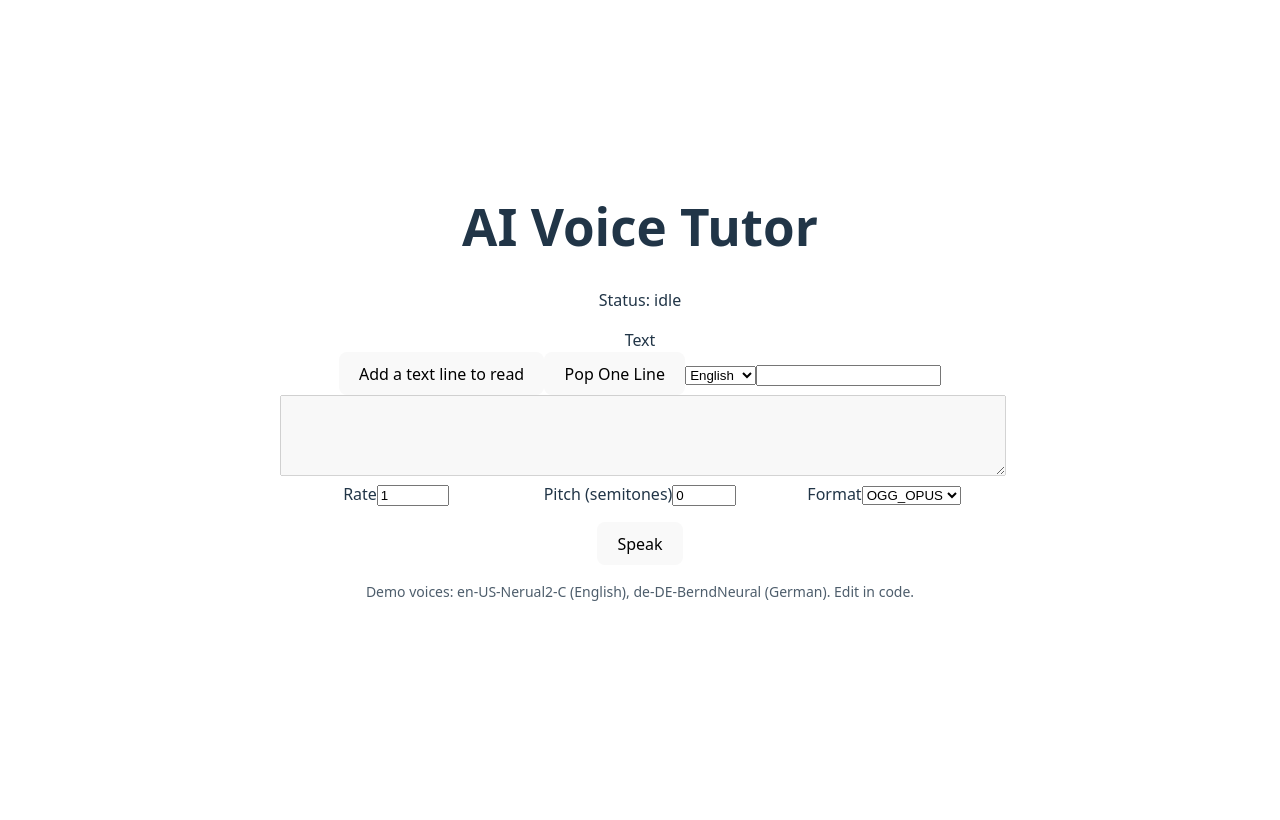
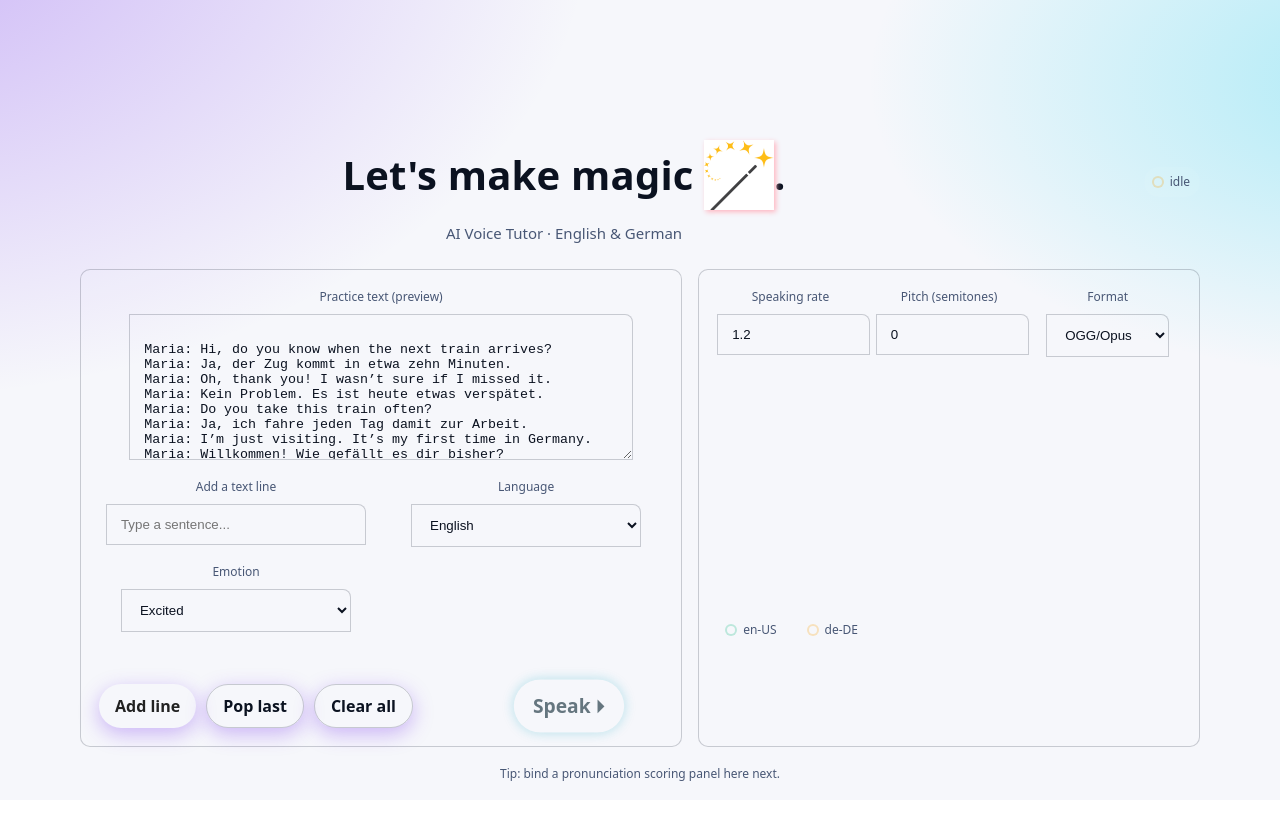
Before and after one commit to djwang0805-web/AI_Voice_Tutor_test, a React (Vite) app in the folder client/: page / in a window 1280 px wide. Shown: the top 820 px of the page. Built offline with nearby package versions, Linux system fonts and the light colour scheme; no server answers.

Commit message:
UI upgrade

```diff
--- a/client/src/App.jsx
+++ b/client/src/App.jsx
@@ -2,6 +2,7 @@ import { useState, useRef, useEffect } from 'react'
 import reactLogo from './assets/react.svg'
 import viteLogo from '/vite.svg'
 import './App.css'
+import './theme.css'
 
 import { AudioQueue, getCtx } from './audioQueue'
 
@@ -9,8 +10,29 @@ const WS_URL = import.meta.env.VITE_WS_URL || 'https://clastic-patiently-sherrel
 
 function App() {
   const [text, setText] = useState('');
-  const [textList, setTextList] = useState([]);
-  const [speakingRate, setSpeakingRate] = useState(1.0);
+  const [textList, setTextList] = useState([
+      { text: "Hi, do you know when the next train arrives?", voiceName: 'en-US-Neural2-C', lang: 'en-US'},
+      { text: "Ja, der Zug kommt in etwa zehn Minuten.", voiceName: 'de-DE-BerndNeural', lang: 'de-DE'},
+      { text: "Oh, thank you! I wasn’t sure if I missed it.", voiceName: 'en-US-Neural2-C', lang: 'en-US'},
+      { text: "Kein Problem. Es ist heute etwas verspätet.", voiceName: 'de-DE-BerndNeural', lang: 'de-DE'},
+      { text: "Do you take this train often?", voiceName: 'en-US-Neural2-C', lang: 'en-US'},
+      { text: "Ja, ich fahre jeden Tag damit zur Arbeit.", voiceName: 'de-DE-BerndNeural', lang: 'de-DE'},
+      { text: "I’m just visiting. It’s my first time in Germany.", voiceName: 'en-US-Neural2-C', lang: 'en-US'},
+      { text: "Willkommen! Wie gefällt es dir bisher?", voiceName: 'de-DE-BerndNeural', lang: 'de-DE'},
+      { text: "I really like it! The cities are beautiful.", voiceName: 'en-US-Neural2-C', lang: 'en-US'},
+      { text: "Das freut mich. Deutschland hat viele schöne Orte.", voiceName: 'de-DE-BerndNeural', lang: 'de-DE'},
+      { text: "Have you ever been to England?", voiceName: 'en-US-Neural2-C', lang: 'en-US'},
+      { text: "Ja, einmal in London. Es war eine tolle Erfahrung.", voiceName: 'de-DE-BerndNeural', lang: 'de-DE'},
+      { text: "That’s great! Did you enjoy the food?", voiceName: 'en-US-Neural2-C', lang: 'en-US'},
+      { text: "Ja, besonders das Frühstück war interessant.", voiceName: 'de-DE-BerndNeural', lang: 'de-DE'},
+      { text: "Yes, English breakfast is quite heavy.", voiceName: 'en-US-Neural2-C', lang: 'en-US'},
+      { text: "Aber lecker! Ich mochte die Würstchen.", voiceName: 'de-DE-BerndNeural', lang: 'de-DE'},
+      { text: "Do you speak English well?", voiceName: 'en-US-Neural2-C', lang: 'en-US'},
+      { text: "Ein bisschen, aber ich verstehe dich gut.", voiceName: 'de-DE-BerndNeural', lang: 'de-DE'},
+      { text: "That’s perfect! And I understand your German too.", voiceName: 'en-US-Neural2-C', lang: 'en-US'},
+      { text: "Dann können wir uns ja super unterhalten!", voiceName: 'de-DE-BerndNeural', lang: 'de-DE'},
+  ]);
+  const [speakingRate, setSpeakingRate] = useState(1.2);
   const [pitch, setPitch] = useState(0);
   const [format, setFormat] = useState('OGG_OPUS');
   const [status, setStatus] = useState('idle');
@@ -20,6 +42,19 @@ function App() {
 
   const wsRef = useRef(null);
   const queueRef = useRef(null);
+
+  const [emotion, setEmotion] = useState('excited'); // 'cheerful' | 'serious' | 'sad' | 'excited'
+
+  // map emotion → FX (tweak to taste)
+  function fxForEmotion(name) {
+    switch (name) {
+      case 'cheerful': return { gain: 1.06, detune: +0.35, brightness: 5,  pauseBefore: 20,  pauseAfter: 70 };
+      case 'serious':  return { gain: 0.96, detune: -0.30, brightness: -2, pauseBefore: 40,  pauseAfter: 90 };
+      case 'sad':      return { gain: 0.92, detune: -0.45, brightness: -4, pauseBefore: 80,  pauseAfter: 140 };
+      case 'excited':  return { gain: 1.08, detune: +0.50, brightness: 7,  pauseBefore: 10,  pauseAfter: 40 };
+      default:         return { gain: 1.00, detune: 0,     brightness: 0,  pauseBefore: 20,  pauseAfter: 60 };
+    }
+  }
 
  useEffect(() => {
   queueRef.current = new AudioQueue();
@@ -45,7 +80,8 @@ function App() {
       }
       return;
     }
-    await queueRef.current.enqueue(event.data);
+    const fx = fxForEmotion(emotion);
+    await queueRef.current.enqueue(event.data, fx);
   };
 
   ws.addEventListener('open', onOpen);
@@ -65,81 +101,159 @@ function App() {
   };
 }, []);
 
+useEffect( () => {
+  let text = '', name = '';
+  if (!textList) return;
+  if ( lang === 'English' ) name = 'Maria';
+  else name = "Bernd";
+  for(let i = 0 ; i < textList.length ; i ++){
+    let item = textList[i];
+    text += `\n${name}: ${item.text}`
+  }
+  setText(text)
+}, [textList])
+
   function synthesize() {
     // Wake / resume audio context due to user gesture policies
     getCtx().resume();
 
-    const spans = [
-      { text: "Let's test the project", voiceName: 'en-US-Neural2-C', lang: 'en-US'},
-      { text: "My AI voice tutor", voiceName: 'de-DE-BerndNeural', lang: 'de-DE'},
-      { text: "It's awesome, but you need to add features.", voiceName: 'en-US-Neural2-C', lang: 'en-US'}
-    ];
+
     const payload = {
       type: 'SYNTH',
       audioFormat: format,
       speakingRate: Number(speakingRate),
       pitch: Number(pitch),
-      spans
+      spans: textList
     };
     wsRef.current?.send(JSON.stringify(payload));
   }
 
   const addTextLine = () => {
-    setTextList([...text, {lang, content: textLine}]);
+    let voiceName, Lang;
+    if (lang === 'English' ){
+      voiceName = 'en-US-Neural2-C';
+      Lang = 'en-US';
+    } else {
+      voiceName = 'de-DE-BerndNeural';
+      Lang = 'de-DE'
+    }
+    setTextList([...textList, {text: textLine, voiceName, lang: Lang}]);
   }
   const popText = () => {
-    let editText = [...text];
-    editText.pop();
-    setTextList(editText);
+    setTextList( prev => prev.slice(0, -1) )
   }
-  const onTextLineChange = () => {
+  const onTextLineChange = (e) => {
+    setTextLine(e.target.value)
+  }
+  const clearText = () => {
+    setTextList([]);
+  }
+    // ---------- THEMED UI ----------
+  return (
+    <div className="container">
+      <header className="header">
+        <div className="brand">
+          <div className="logo" />
+          <div className="main-title">
+            <h1>Let's make magic <img src="magic_stick.png" widht='70px' height='70px' style={{position:'relative', top:'20px',boxShadow:'2px 2px 5px lightpink'}}/>.</h1>
+            <p className="subtitle">AI Voice Tutor · English & German</p>
+          </div>
+        </div>
+        <div className="badge">
+          <span className={`dot ${status === 'connected' ? 'ok' : ''}`} />
+          <span>{status}</span>
+        </div>
+      </header>
 
-  }
-  return (
-    <>
-      <div style={{maxWidth: 720, margin: '40px auto', fontFamily: 'system-ui'}}>
-        <h1> AI Voice Tutor </h1>
-        <p>Status: {status}</p>
+      <section className="controls">
+        {/* Left card: Text & Speak */}
+        <div className="card pad stack">
+          <div className="field">
+            <label>Practice text (preview)</label>
+            <textarea
+              className="textarea"
+              rows={6}
+              value={text}
+              disabled
+            />
+          </div>
 
-        <label> Text </label>
-        <br/>
-        <button onClick={addTextLine}>Add a text line to read</button>
-        <button onClick={popText}>Pop One Line</button>
-        <select value={lang}>
-          <option>English</option>
-          <option>German</option>
-        </select>
-        <input value={textLine} onChange={onTextLineChange}></input>
-        <textarea rows={5} style={{width: '100%'}} value={text} onChange={(e) => setText(e.target.value)} disabled></textarea>
+          <div className="split">
+            <div className="field">
+              <label>Add a text line</label>
+              <input className="input" value={textLine} onChange={onTextLineChange} placeholder="Type a sentence..." />
+            </div>
+            <div className="field">
+              <label>Language</label>
+              <select className="select" value={lang} onChange={(e) => setLang(e.target.value)}>
+                <option>English</option>
+                <option>German</option>
+              </select>
+            </div>
+            <div className="field">
+            <label>Emotion</label>
+            <select className="select" value={emotion} onChange={(e)=>setEmotion(e.target.value)}>
+              <option value="neutral">Neutral</option>
+              <option value="cheerful">Cheerful</option>
+              <option value="serious">Serious</option>
+              <option value="sad">Sad</option>
+              <option value="excited">Excited</option>
+            </select>
+          </div>
+          </div>
 
-        <div style={{display: 'grid', gridTemplateColumns: '1fr 1fr 1fr', gap: 12}}>
-          <label>
-            Rate
-            <input type="number" min={0.25} max={4} step={0.05} value={speakingRate} onChange={(e) => setSpeakingRate(e.target.value)}/>
-          </label>
-          <label>
-            Pitch (semitones)
-            <input type="number" min={-20} max={20} step={1}
-            value={pitch} onChange={(e) => setPitch(e.target.value)} />
-          </label>
-          <label>
-            Format
-            <select value={format} onChange={(e) => setFormat(e.target.value)}>
-              <option value="OGG_OPUS">OGG_OPUS</option>
-              <option value="MP3">MP3</option>
-              <option value="LINEAR16">LINEAR16</option>
-            </select>
-          </label>
+          <div className="btns">
+            <button className="btn" onClick={addTextLine}>Add line</button>
+            <button className="btn ghost" onClick={popText} disabled={!textList.length}>Pop last</button>
+            <button className="btn ghost" onClick={clearText} disabled={!textList.length}>Clear all</button>
+            <button className="btn secondary" onClick={synthesize} disabled={status !== 'connected'} style={{marginLeft:'100px',transform:'scale(1.2)'}}>Speak ⏵</button>
+          </div>
         </div>
 
-        <button onClick={synthesize} style={{marginTop: 16}}>Speak</button>
+        {/* Right card: Controls */}
+        <div className="card pad stack">
+          <div className="row">
+            <div className="field">
+              <label>Speaking rate</label>
+              <input
+                className="input"
+                type="number"
+                min={0.25} max={4} step={0.05}
+                value={speakingRate}
+                onChange={(e) => setSpeakingRate(e.target.value)}
+              />
+            </div>
+            <div className="field">
+              <label>Pitch (semitones)</label>
+              <input
+                className="input"
+                type="number"
+                min={-20} max={20} step={1}
+                value={pitch}
+                onChange={(e) => setPitch(e.target.value)}
+              />
+            </div>
+            <div className="field">
+              <label>Format</label>
+              <select className="select" value={format} onChange={(e) => setFormat(e.target.value)}>
+                <option value="LINEAR16">WAV (LINEAR16)</option>
+                <option value="MP3">MP3</option>
+                <option value="OGG_OPUS">OGG/Opus</option>
+              </select>
+            </div>
+          </div>
 
-        <p style={{marginTop: 16, fontSize: 14, opacity: 0.8}}>
-          Demo voices: en-US-Nerual2-C (English), de-DE-BerndNeural (German). Edit in code.
-        </p>
-      </div>
-    </>
+          <div style={{ display: 'flex', gap: 12, flexWrap: 'wrap' }}>
+            <span className="badge"><span className="dot ok" /> en-US</span>
+            <span className="badge"><span className="dot" /> de-DE</span>
+          </div>
+        </div>
+      </section>
+
+      <p className="footer">Tip: bind a pronunciation scoring panel here next.</p>
+    </div>
   )
+
 }
 
 export default App
--- /dev/null
+++ b/client/src/theme.css
@@ -0,0 +1,91 @@
+/* Aurora Speak Theme — drop-in CSS */
+
+
+/******** Light Mode (optional) ********/
+@media (prefers-color-scheme: light) {
+:root {
+--bg: #f6f7fb;
+--surface: rgba(249,244,248,0.05);
+--surface-2: rgba(10,20,40,0.2);
+--text: #0b1220;
+--muted: #485775;
+}
+}
+
+
+/* Base */
+html, body, #root { height: 100%; }
+body {
+margin: 0; font-family: ui-sans-serif, system-ui, -apple-system, Segoe UI, Roboto, Inter, Arial, "Apple Color Emoji", "Segoe UI Emoji";
+color: var(--text); background: radial-gradient(1200px 800px at -10% -10%, rgba(124,58,237,0.35), transparent 60%), radial-gradient(900px 500px at 110% 10%, rgba(34,211,238,0.35), transparent 60%), var(--bg);
+}
+
+.main-title h1{
+  margin-bottom: 25px!important;
+}
+.container {
+max-width: 1120px; margin: 32px auto; padding: 0 20px;
+}
+
+
+.header {
+display:flex; align-items:center; justify-content:space-between; gap:16px; margin-bottom: 24px; margin-top: 15vh;
+}
+.brand {
+display:flex; align-items:center; gap:12px;
+}
+.logo {
+width:40px; height:40px; border-radius:12px; background: linear-gradient(135deg, var(--accent), var(--primary)); box-shadow: var(--shadow);
+}
+.brand h1 { margin:0; width: 60vw; font-size: 40px; letter-spacing: 0.2px; }
+.subtitle { color: var(--muted); margin: 2px 0 0 0; font-size: 15px; }
+
+
+.card {
+background: var(--surface); border: 1px solid var(--surface-2); border-radius: var(--radius); box-shadow: var(--shadow);
+}
+.card.pad { padding: 18px; border-radius: 10px; }
+
+
+.controls { display:grid; grid-template-columns: 1.2fr 1fr; gap: 16px; }
+@media (max-width: 900px) { .controls { grid-template-columns: 1fr; } }
+
+
+.field label { display:block; font-size:12px; color: var(--muted); margin-bottom: 8px; }
+.textarea, .input, .select {
+width:84%; background: rgba(255,255,255,0.04); color: var(--text);
+border: 1px solid var(--surface-2); border-radius: var(--radius-sm);
+padding: 12px 14px; outline:none; transition: 0.2s border, 0.2s box-shadow;
+border-top-right-radius: 8px;
+}
+.textarea:focus, .input:focus, .select:focus { box-shadow: var(--ring); border-color: var(--accent); }
+.textarea { min-height: 120px; resize: vertical; }
+.row { display:grid; grid-template-columns: repeat(3, 1fr); gap: 12px; }
+
+
+.btns { display:flex; gap:10px; flex-wrap:wrap; }
+.btn {
+appearance:none; border:none; cursor:pointer; font-weight:600; border-radius: 999px; padding: 10px 16px; color: #222; background: var(--primary);
+box-shadow: 0 6px 20px rgba(124,58,237,.35); transition: transform .06s ease, filter .2s ease;
+}
+.btn:hover { filter: brightness(1.08); }
+.btn:active { transform: translateY(1px) scale(0.99); }
+.btn.secondary { background: var(--accent); box-shadow: 0 0px 10px rgba(25, 174, 197, 0.5); color:#06202d; }
+.btn.ghost { background: transparent; color: var(--text); border:1px solid var(--surface-2); }
+.btn[disabled] { opacity:.6; cursor:not-allowed; }
+
+
+.kbd { font-family: ui-monospace, SFMono-Regular, Menlo, Consolas, monospace; background: rgba(255,255,255,0.06); border: 1px solid var(--surface-2); border-radius: 8px; padding: 2px 6px; }
+
+
+.badge { display:inline-flex; align-items:center; gap:8px; padding:6px 10px; border-radius:999px; background: rgba(255,255,255,0.05); font-size:12px; color:var(--muted); }
+.dot { width:8px; height:8px; border-radius:50%; background: var(--warning); box-shadow: 0 0 0 2px rgba(245,158,11,0.25); }
+.dot.ok { background: var(--success); box-shadow: 0 0 0 2px rgba(16,185,129,0.25); }
+
+
+.stack { display:grid; gap:12px; }
+.split { display:grid; grid-template-columns: 1fr 1fr; gap:16px; margin-bottom:40px;}
+@media (max-width: 900px) { .split { grid-template-columns: 1fr; } }
+
+
+.footer { color: var(--muted); font-size:12px; margin-top: 18px; text-align:center; }
```
Also changed, not shown: client/public/magic_stick.png (added), 1 other file (tests, documents, lock files or other folders).
